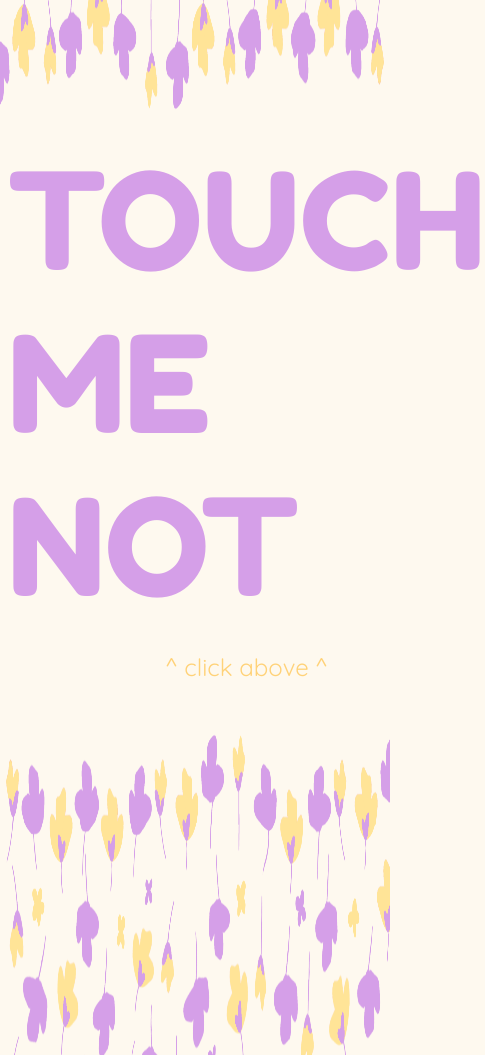
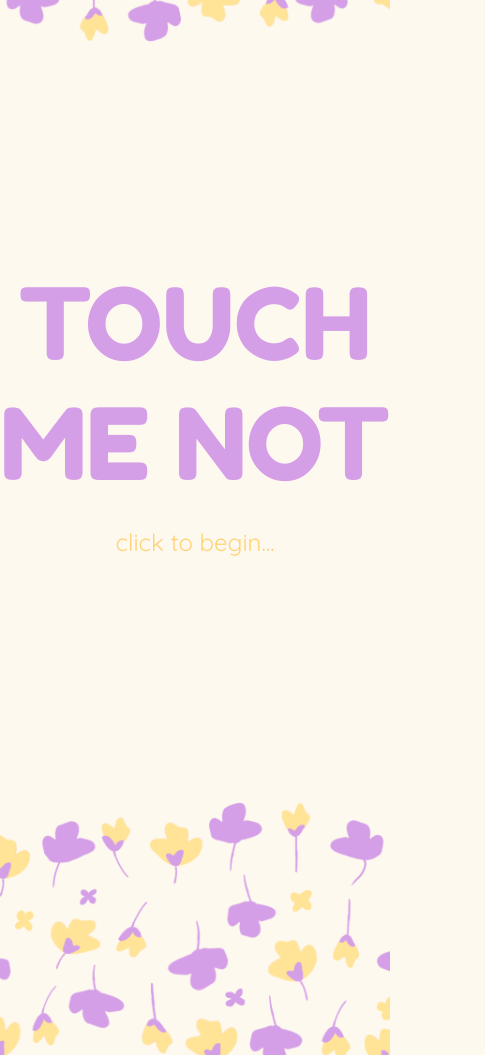
Before and after one commit to KhelSastra/touch-me-not, a plain HTML site: page index.html in a window 390 px wide. Shown: the whole page, 485 px wide, since content can reach past the window. Before the commit the page ends 844 px from the top, so only its background shows below. Drawn offline with Linux system fonts and the light colour scheme.

Commit message:
index changes for mobile

```diff
--- a/index.css
+++ b/index.css
@@ -24,12 +24,21 @@
     }
 }
 
+html,
+body {
+    height: 100%;
+    width: 100%;
+    margin: 0;
+    padding: 0;
+    cursor: pointer;
+}
+
 body {
     background-color: #fef9ef;
-    display: grid;
-    place-items: center;
+    display: flex;
+    align-items: center;
+    justify-content: center;
     overflow: hidden;
-
     animation-duration: 1s;
 }
 
@@ -73,14 +82,18 @@ body {
     }
 }
 
+img {
+    object-fit: cover;
+    width: 100%;
+    height: 50%;
+    z-index: 2;
+}
+
 #img1 {
     /* top image */
     position: absolute;
     top: 0%;
     left: 0;
-    width: 100%;
-    height: 50%;
-    z-index: 2;
 
     animation-name: fold-in;
     animation-duration: 2s;
@@ -92,44 +105,23 @@ body {
     position: absolute;
     bottom: 0;
     left: 0;
-    width: 100%;
-    height: 50%;
-    z-index: 2;
-
     animation-name: fold-down;
     animation-duration: 2s;
     animation-fill-mode: forwards;
 }
 
-#img3 {
-    bottom: 0;
-    left: 0;
-    height: 100%;
-    width: 50%;
-
-    /*background-color: yellow;*/
-    position: absolute;
-    transform: rotate(90deg);
-
-    animation-name: fold-left;
-    animation-duration: 3s;
+#texto {
+    font-family: 'Fredoka One', cursive;
+    font-size: 8em;
+    text-transform: uppercase;
+    color: #D59FE8;
+    opacity: 0%;
+    text-decoration: none;
+    text-align: center;
+    animation: fade-in 1s linear, gyrate 2s infinite;
     animation-fill-mode: forwards;
 }
 
-#img4 {
-    bottom: 0;
-    right: 0;
-    height: 100%;
-    width: 50%;
-
-    /*background-color: aquamarine;*/
-    position: absolute;
-    transform: rotate(90deg);
-
-    animation-name: fold-right;
-    animation-duration: 3s;
-    animation-fill-mode: forwards;
-}
 
 @keyframes fade-in {
     0% {
@@ -155,14 +147,47 @@ body {
     }
 }
 
-#texto {
-    font-family: 'Fredoka One', cursive;
-    font-size: 8em;
-    text-transform: uppercase;
-    color: #D59FE8;
-    opacity: 0%;
-    text-decoration: none;
+@media only screen and (max-aspect-ratio: 1/1) {
+    img {
+        height: 30%;
+    }
 
-    animation: fade-in 1s linear, gyrate 2s infinite;
-    animation-fill-mode: forwards;
+    #texto {
+        font-size: 4.8em;
+    }
+
+
+    @keyframes gyrate {
+        0% {
+            font-size: 5.8em;
+        }
+
+        50% {
+            font-size: 6.2em;
+        }
+
+        100% {
+            font-size: 5.8em;
+        }
+    }
+
+    @keyframes fold-in {
+        0% {
+            top: 0%;
+        }
+
+        100% {
+            top: -25%;
+        }
+    }
+
+    @keyframes fold-down {
+        0% {
+            bottom: 0%;
+        }
+
+        100% {
+            bottom: -25%;
+        }
+    }
 }
--- a/index.html
+++ b/index.html
@@ -1,17 +1,22 @@
-<html>
+<!DOCTYPE html>
+<html lang="en">
 
 <head>
+    <meta charset="UTF-8">
+    <meta http-equiv="X-UA-Compatible" content="IE=edge">
+    <meta name="viewport" content="width=device-width, initial-scale=1.0">
+    <title>Touch Me Not by Khel Sastra</title>
     <link rel="stylesheet" href="index.css">
 </head>
 
-<body>
+<body onclick="window.location.href='/site.html'">
     <img id="img1" src="image0.png"></div>
     <img id="img2" src="image0.png" style="transform: rotate(180deg);"></div>
     <div style="display: flex; flex-direction: column; align-items: center;">
         <a href="site.html" id="texto">
             touch me not
         </a>
-        <p style="color: #ffd278; font-size: 1.5em; font-family: 'Quicksand', sans-serif;">^ click above ^</p>
+        <p style="color: #ffd278; font-size: 1.5em; font-family: 'Quicksand', sans-serif;"> click to begin... </p>
     </div>
 </body>
 
```
Also changed, not shown: site.html (+6 -1 lines).
